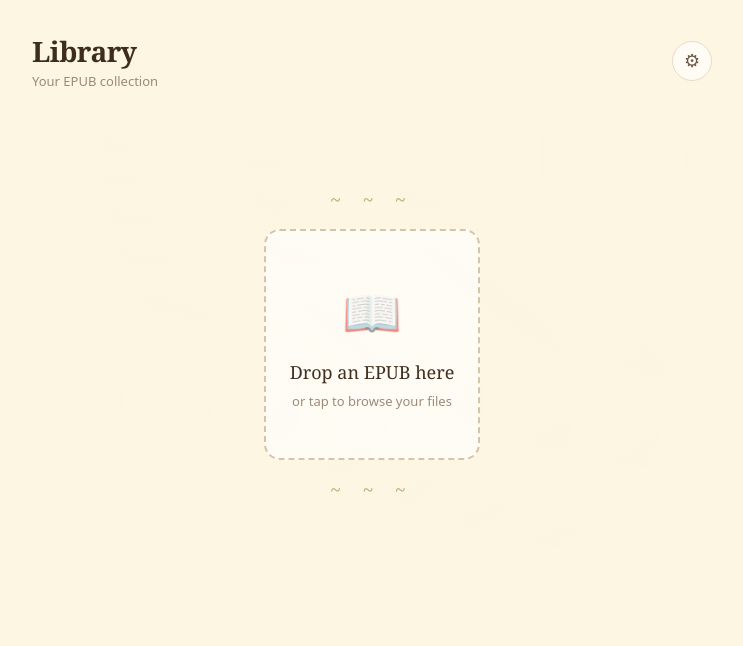
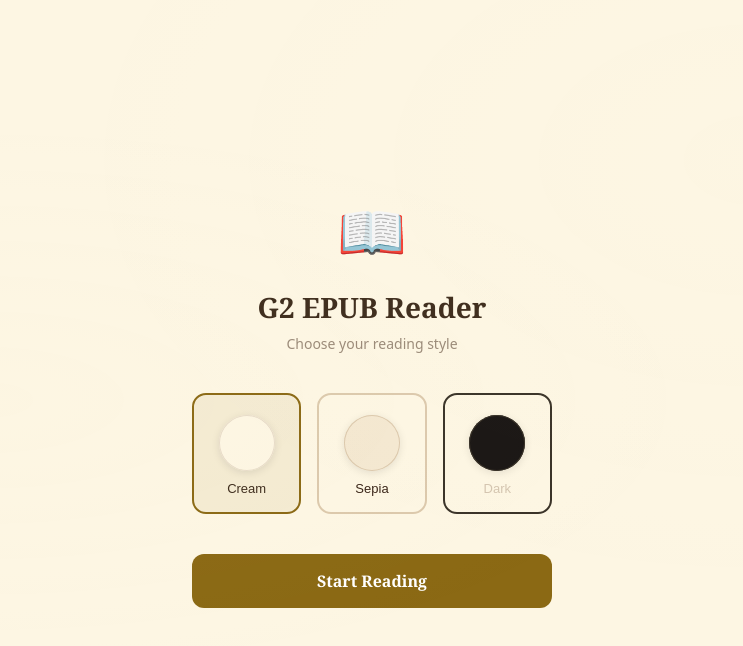
Before and after one commit to cphizz/g2-epub-reader, a website built with Vite: page index.html in a window 1280 px wide. Shown: the whole page, without its empty margins (268-1011 px from the left). Built offline with nearby package versions, Linux system fonts and the light colour scheme; what @evenrealities/even_hub_sdk would draw is missing.

Commit message:
Add first-launch theme picker (Cream/Sepia/Dark)

```diff
--- a/src/main.ts
+++ b/src/main.ts
@@ -4,7 +4,8 @@ import { Router } from "./ui/router";
 import { landingView } from "./ui/landing";
 import { readerView } from "./ui/reader";
 import { settingsView } from "./ui/settings";
-import { getSettings } from "./store/reading-state";
+import { welcomeView } from "./ui/welcome";
+import { getSettings, hasCompletedSetup } from "./store/reading-state";
 import { initGlassesDisplay } from "./glasses/display";
 import { setBridge } from "./store/bridge-sync";
 import { restoreLibraryFromBridge } from "./store/library";
@@ -20,10 +21,17 @@ async function init() {
   // Set up router
   const appEl = document.getElementById("app")!;
   router = new Router(appEl, bus);
+  router.register("welcome", welcomeView);
   router.register("landing", landingView);
   router.register("reader", readerView);
   router.register("settings", settingsView);
-  router.navigate("landing");
+
+  // Show welcome theme picker on first launch, otherwise go to library
+  if (hasCompletedSetup()) {
+    router.navigate("landing");
+  } else {
+    router.navigate("welcome");
+  }
 
   // Connect to G2 glasses (non-blocking)
   connectBridge(bus);
--- a/src/store/reading-state.ts
+++ b/src/store/reading-state.ts
@@ -83,6 +83,14 @@ export function saveSettings(settings: AppSettings) {
   localStorage.setItem(SETTINGS_KEY, JSON.stringify(settings));
 }
 
+export function hasCompletedSetup(): boolean {
+  return localStorage.getItem("epub_setup_done") === "1";
+}
+
+export function markSetupDone() {
+  localStorage.setItem("epub_setup_done", "1");
+}
+
 export function removePosition(bookId: string) {
   const positions = getPositions();
   delete positions[bookId];
--- a/src/style.css
+++ b/src/style.css
@@ -944,6 +944,119 @@ body::before {
   color: var(--accent);
 }
 
+/* --- Welcome Theme Picker --- */
+.welcome {
+  min-height: 100dvh;
+  display: flex;
+  flex-direction: column;
+  align-items: center;
+  justify-content: center;
+  padding: 32px 24px;
+  text-align: center;
+  animation: fadeIn 0.5s ease;
+}
+
+.welcome-icon {
+  font-size: 56px;
+  margin-bottom: 20px;
+}
+
+.welcome-title {
+  font-family: Georgia, 'Times New Roman', serif;
+  font-size: 28px;
+  font-weight: 700;
+  color: var(--text-primary);
+  margin-bottom: 8px;
+}
+
+.welcome-subtitle {
+  font-size: 14px;
+  color: var(--text-muted);
+  margin-bottom: 40px;
+}
+
+.welcome-themes {
+  display: flex;
+  gap: 16px;
+  margin-bottom: 40px;
+  width: 100%;
+  max-width: 360px;
+}
+
+.welcome-theme-card {
+  flex: 1;
+  border: 2px solid var(--border);
+  border-radius: 14px;
+  padding: 20px 12px 16px;
+  cursor: pointer;
+  transition: all 0.25s ease;
+  display: flex;
+  flex-direction: column;
+  align-items: center;
+  gap: 10px;
+  background: transparent;
+}
+
+.welcome-theme-card:hover {
+  border-color: var(--accent);
+  transform: translateY(-3px);
+  box-shadow: 0 6px 20px var(--shadow-hover);
+}
+
+.welcome-theme-card.selected {
+  border-color: var(--accent);
+  background: var(--accent-bg);
+}
+
+.welcome-theme-preview {
+  width: 56px;
+  height: 56px;
+  border-radius: 50%;
+  position: relative;
+}
+
+.welcome-theme-preview.cream {
+  background: #FDF6E3;
+  box-shadow: inset 0 0 0 1px #E8DCC8, 0 2px 8px rgba(0,0,0,0.1);
+}
+
+.welcome-theme-preview.sepia {
+  background: #F4E8D1;
+  box-shadow: inset 0 0 0 1px #DCC9AC, 0 2px 8px rgba(0,0,0,0.1);
+}
+
+.welcome-theme-preview.dark {
+  background: #1A1614;
+  box-shadow: inset 0 0 0 1px #3A3328, 0 2px 8px rgba(0,0,0,0.1);
+}
+
+.welcome-theme-name {
+  font-size: 13px;
+  font-weight: 500;
+  color: var(--text-primary);
+}
+
+.welcome-start-btn {
+  width: 100%;
+  max-width: 360px;
+  padding: 16px;
+  border: none;
+  border-radius: 12px;
+  background: var(--accent);
+  color: white;
+  font-size: 16px;
+  font-weight: 600;
+  cursor: pointer;
+  transition: all 0.2s;
+  font-family: Georgia, 'Times New Roman', serif;
+}
+
+.welcome-start-btn:hover {
+  background: var(--accent-hover);
+  transform: translateY(-1px);
+  box-shadow: 0 4px 12px var(--shadow-hover);
+}
+
 /* --- Reader Page Turn Animation --- */
 .reader-content.page-turning {
   opacity: 0.3;
--- a/src/types.ts
+++ b/src/types.ts
@@ -33,4 +33,4 @@ export interface AppSettings {
   theme: "cream" | "sepia" | "dark";
 }
 
-export type AppView = "landing" | "reader" | "settings";
+export type AppView = "welcome" | "landing" | "reader" | "settings";
--- /dev/null
+++ b/src/ui/welcome.ts
@@ -0,0 +1,62 @@
+import type { ViewModule, AppContext } from "./router";
+import type { AppSettings } from "../types";
+import { getSettings, saveSettings, markSetupDone } from "../store/reading-state";
+
+let selectedTheme: AppSettings["theme"] = "cream";
+
+function applyTheme(theme: AppSettings["theme"]) {
+  document.documentElement.setAttribute("data-theme", theme);
+}
+
+function render(el: HTMLElement, ctx: AppContext) {
+  selectedTheme = getSettings().theme;
+
+  el.innerHTML = `
+    <div class="welcome">
+      <div class="welcome-icon">&#128214;</div>
+      <div class="welcome-title">G2 EPUB Reader</div>
+      <div class="welcome-subtitle">Choose your reading style</div>
+
+      <div class="welcome-themes">
+        <button class="welcome-theme-card ${selectedTheme === "cream" ? "selected" : ""}" data-theme="cream">
+          <div class="welcome-theme-preview cream"></div>
+          <div class="welcome-theme-name">Cream</div>
+        </button>
+        <button class="welcome-theme-card ${selectedTheme === "sepia" ? "selected" : ""}" data-theme="sepia">
+          <div class="welcome-theme-preview sepia"></div>
+          <div class="welcome-theme-name">Sepia</div>
+        </button>
+        <button class="welcome-theme-card ${selectedTheme === "dark" ? "selected" : ""}" data-theme="dark">
+          <div class="welcome-theme-preview dark"></div>
+          <div class="welcome-theme-name">Dark</div>
+        </button>
+      </div>
+
+      <button class="welcome-start-btn" id="welcome-start">Start Reading</button>
+    </div>
+  `;
+
+  // Theme card selection
+  el.querySelectorAll<HTMLElement>(".welcome-theme-card").forEach((card) => {
+    card.addEventListener("click", () => {
+      selectedTheme = card.dataset.theme as AppSettings["theme"];
+      applyTheme(selectedTheme);
+
+      el.querySelectorAll(".welcome-theme-card").forEach((c) => c.classList.remove("selected"));
+      card.classList.add("selected");
+    });
+  });
+
+  // Start button
+  el.querySelector("#welcome-start")?.addEventListener("click", () => {
+    const settings = getSettings();
+    settings.theme = selectedTheme;
+    saveSettings(settings);
+    markSetupDone();
+    ctx.router.navigate("landing");
+  });
+}
+
+function destroy() {}
+
+export const welcomeView: ViewModule = { render, destroy };
```
Also changed, not shown: 1 other file.
